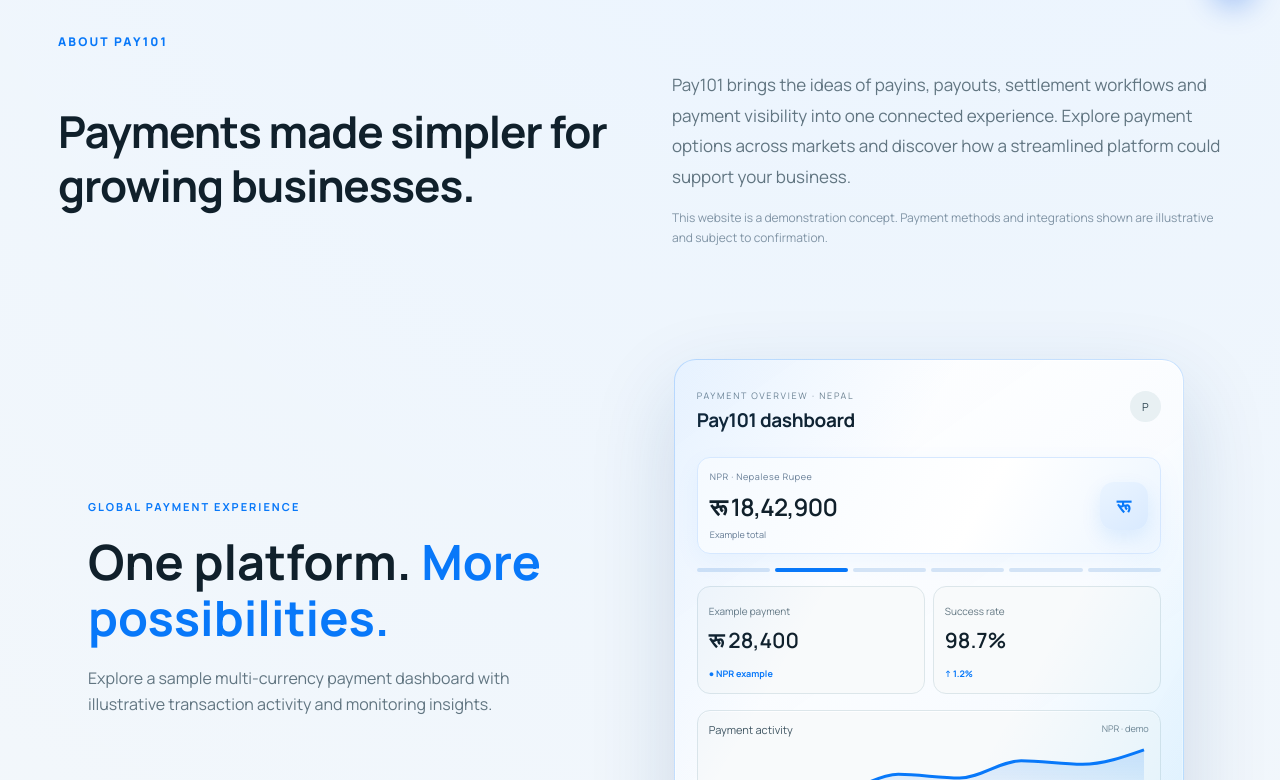
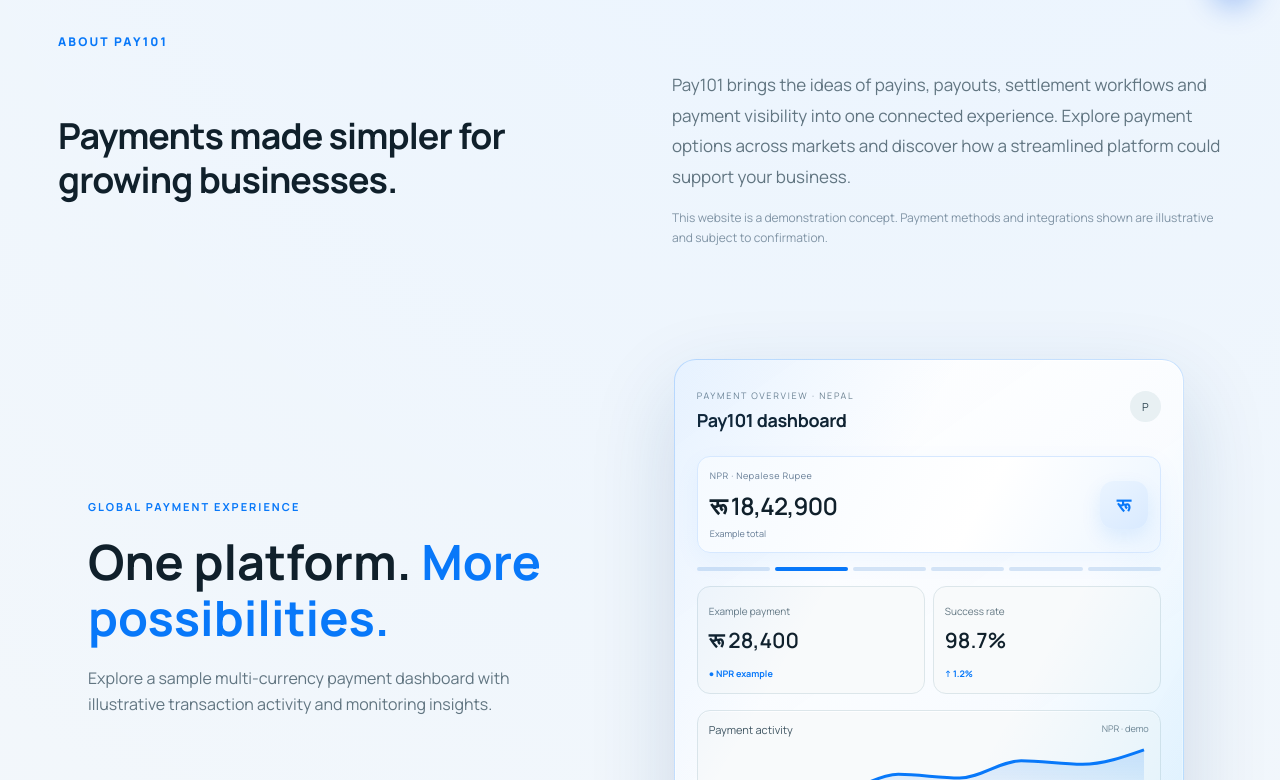
Before and after one commit to kartikmishra543/pay101-demo, a React (Vite) app: page / in a window 1280 px wide. Shown: the part 780-1560 px from the top of the page. Built offline with nearby package versions, Linux system fonts and the light colour scheme.

Commit message:
Reduce oversized Pay101 page titles and heading weight

```diff
--- a/src/style.css
+++ b/src/style.css
@@ -1334,3 +1334,10 @@ main h1{font-family:Manrope,Arial,sans-serif;font-size:var(--p101-type-h1);font-
 main h2{font-family:Manrope,Arial,sans-serif;font-size:var(--p101-type-h2);font-weight:800;line-height:1.16;letter-spacing:-.035em}
 main h3{font-family:Manrope,Arial,sans-serif;font-size:var(--p101-type-h3);font-weight:750;letter-spacing:-.02em}
 @media(max-width:720px){:root{--p101-type-h1:clamp(38px,9vw,52px);--p101-type-h2:clamp(28px,7vw,35px)}}
+
+/* Refined heading scale: keep homepage headings in proportion to subpages. */
+:root{--p101-type-h1:clamp(36px,4.2vw,58px);--p101-type-h2:clamp(27px,2.8vw,36px);--p101-type-h3:18px}
+main h1{font-size:var(--p101-type-h1);font-weight:700;line-height:1.16;letter-spacing:-.035em}
+main h2{font-size:var(--p101-type-h2);font-weight:700;line-height:1.23;letter-spacing:-.025em}
+main h3{font-size:var(--p101-type-h3);font-weight:700}
+@media(max-width:720px){:root{--p101-type-h1:clamp(32px,7vw,43px);--p101-type-h2:clamp(25px,5.5vw,31px)}}
```
